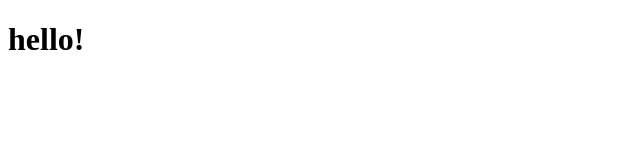
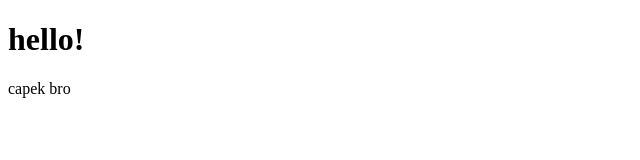
Before and after one commit to Jefmrd/test-git, a plain HTML site: page index.html in a window 1280 px wide. Shown: the full height of the page, 0-640 px from the left. Drawn offline with Linux system fonts and the light colour scheme.

Commit message:
tambah paragraf

```diff
--- a/index.html
+++ b/index.html
@@ -7,5 +7,6 @@
 </head>
 <body>
     <h1>hello!</h1>
+    <p>capek bro</p>
 </body>
 </html>
```
